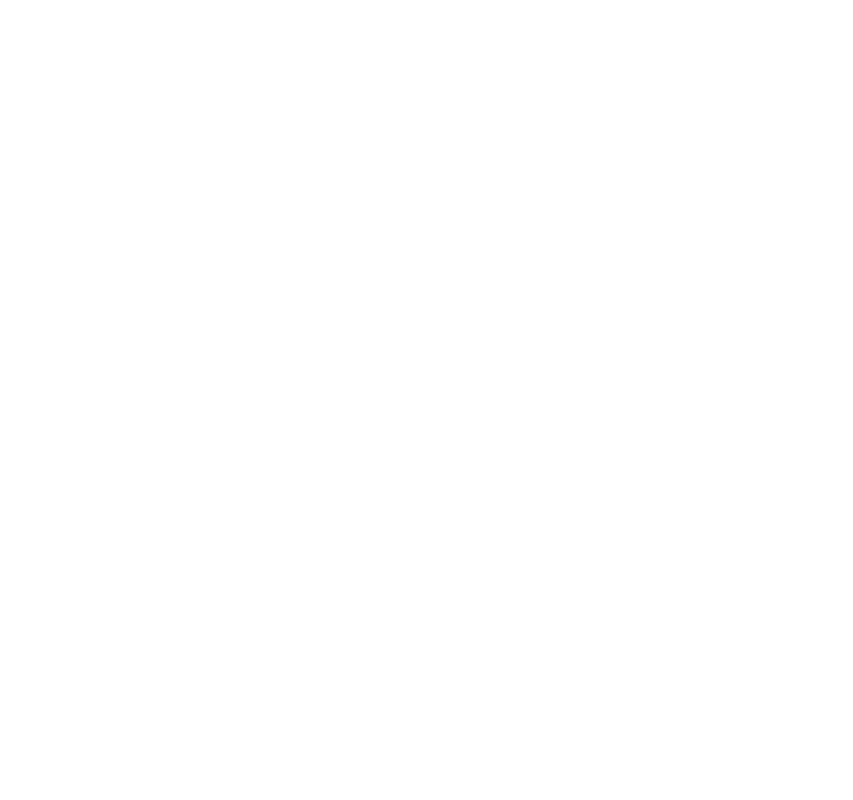
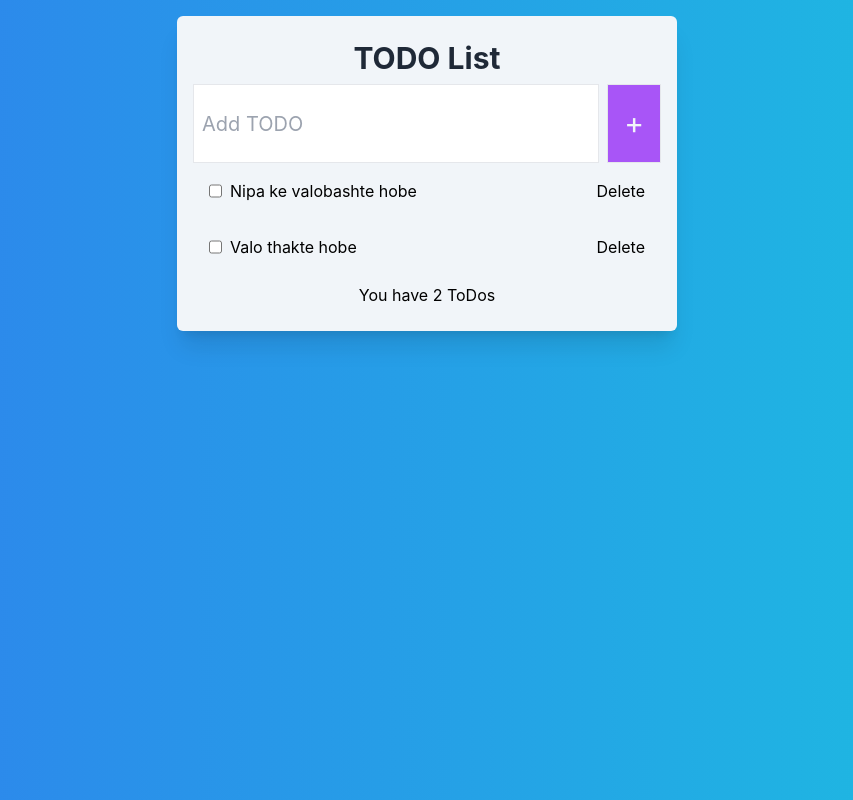
Before and after one commit to Mahin05/todoapp, a React (Create React App) app: page / in a window 1280 px wide. Shown: the whole page, without its empty margins (213-1066 px from the left). Built offline with nearby package versions, Linux system fonts and the light colour scheme.

Commit message:
designed code

```diff
--- a/package.json
+++ b/package.json
@@ -8,6 +8,7 @@
     "@testing-library/user-event": "^13.5.0",
     "react": "^18.2.0",
     "react-dom": "^18.2.0",
+    "react-icons": "^4.4.0",
     "react-scripts": "5.0.1",
     "web-vitals": "^2.1.4"
   },
--- a/src/App.js
+++ b/src/App.js
@@ -1,9 +1,32 @@
-import logo from './logo.svg';
+import { useState } from 'react';
 import './App.css';
-
+import Todo from './Todo';
+const style={
+  bg:`h-screen w-screen p-4 bg-gradient-to-r from-[#2F80ED] to-[#1CBFE0]`,
+  container:`bg-slate-100 max-w-[500px] w-full m-auto rounded-md shadow-xl p-4`,
+  heading:`text-3xl font-bold text-center  text-gray-800 p-2`,
+  form:`flex justify-between`,
+  input:`border p-2  w-full text-xl`,
+  button:`border p-4 ml-2 bg-purple-500 text-slate-100`,
+  count:`text-center p-2 `
+}
 function App() {
+  const [todos,setTodos] = useState(['Nipa ke valobashte hobe','Valo thakte hobe']);
   return (
-    <div className="App">
+    <div className={style.bg}>
+      <div className={style.container}>
+        <h3 className={style.heading}>TODO List</h3>
+        <form className={style.form}>
+          <input className={style.input} type="text" placeholder='Add TODO' />
+          <button className={style.button}><span style={{'font-size':'30px'}}>+</span></button>
+        </form>
+        <ul>
+          {todos.map((todo,index)=>(
+            <Todo key={index} todo={todo}></Todo>
+          ))}
+        </ul>
+        <p className={style.count}>You have 2 ToDos </p>
+      </div>
     </div>
   );
 }
--- /dev/null
+++ b/src/Todo.jsx
@@ -0,0 +1,25 @@
+import React from 'react';
+
+const style = {
+    li:`flex justify-between bg-slate-200 p-4 my-2 capitalize`,
+    liComplete: `flex justify-between bg-slate-400 p-4 my-2 capitalize`,
+    row:`flex`,
+    text:`ml-2 cursor-pointer`,
+    textComplete:`mt-2 cursor-pointer line-through`,
+    button:`cursor-pointer flex items-center`,
+
+}
+const Todo = ({todo}) => {
+    return (
+        <li className={style.li}>
+            <div className={style.row}>
+            <input type="checkbox" />
+            <p className={style.text}>{todo}</p>
+            </div>
+            <button>Delete</button>
+        </li>
+
+    );
+};
+
+export default Todo;
```
Also changed, not shown: 1 other file (tests, documents, lock files or other folders).
